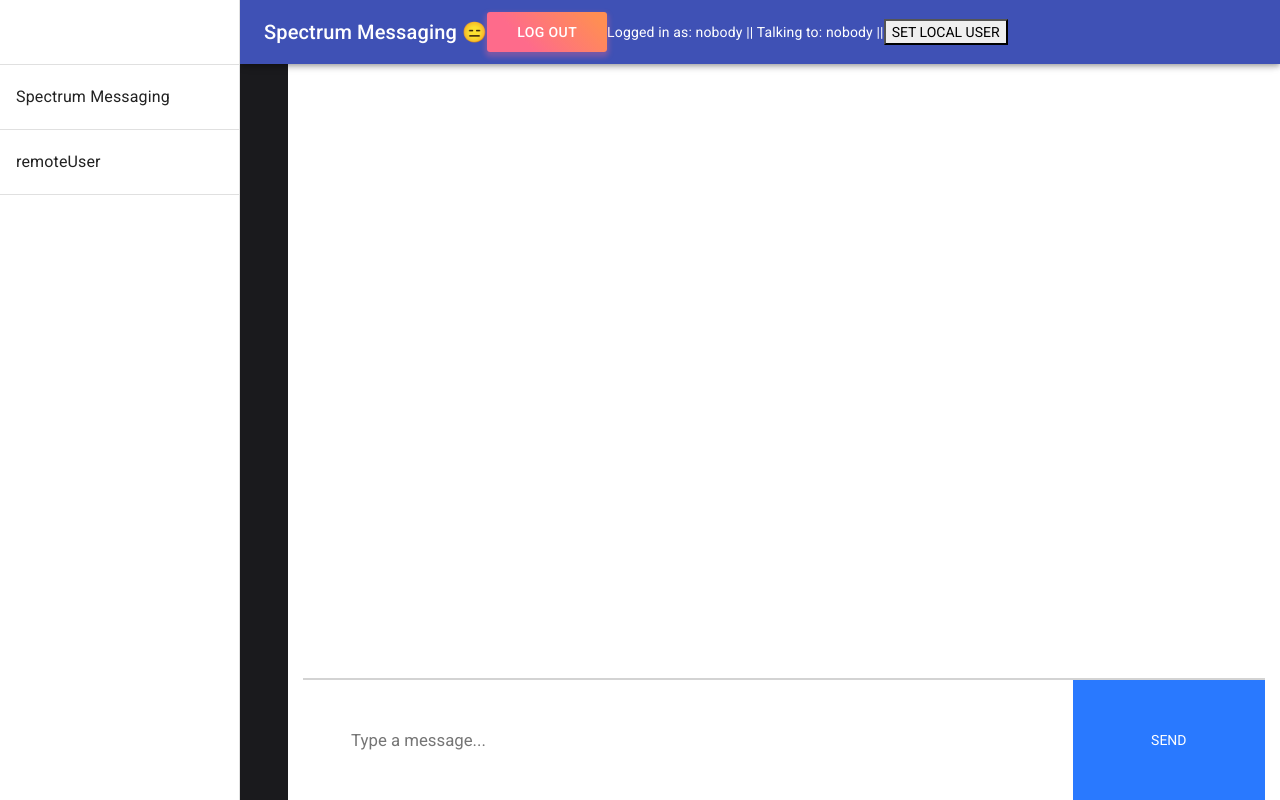
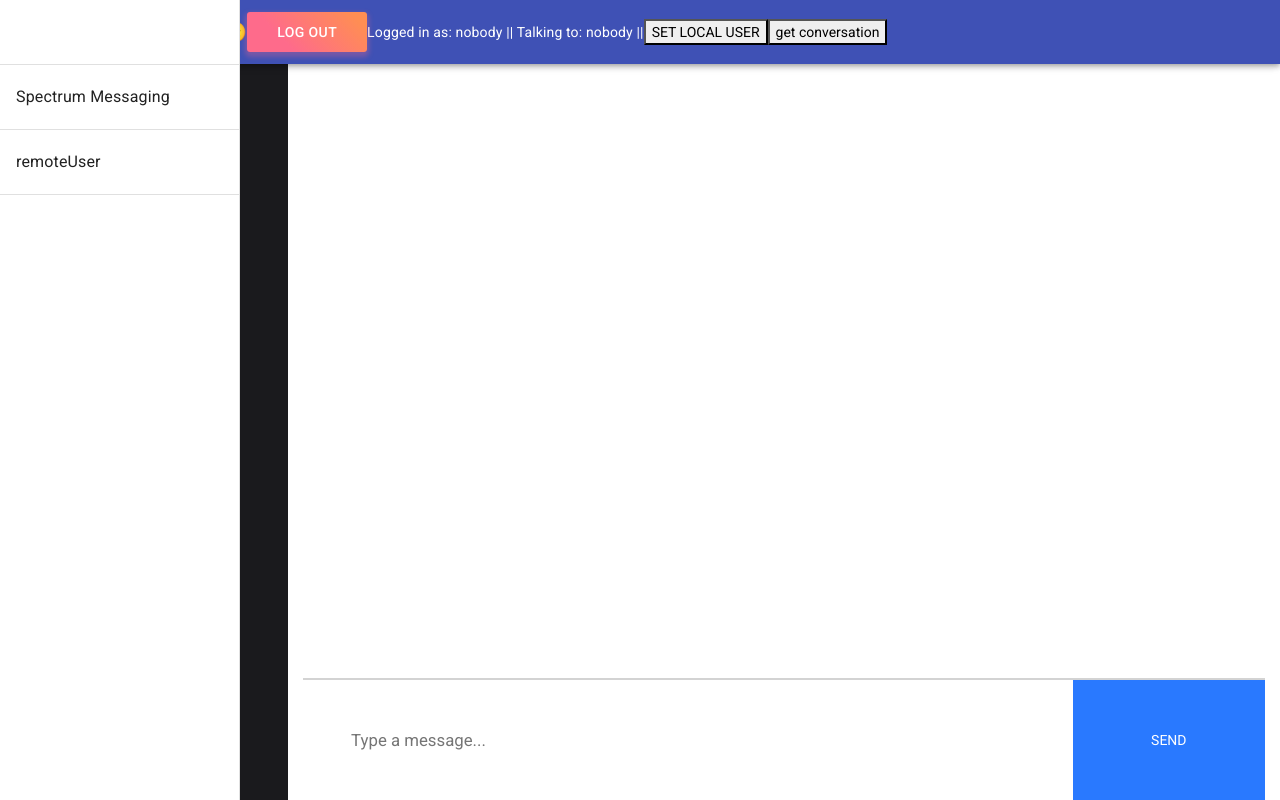
Before and after one commit to JMantis0/spectrum-messaging, a React (Create React App) app in the folder client/: page /chat in a window 1280 px wide. Built offline with nearby package versions, Linux system fonts and the light colour scheme; no server answers; a web font is replaced by a local one.

Commit message:
Created a new component SpectrumBar to make code more modular.  Included in SpectrumBar are the AppBar and Toolbar and it's buttons that appear above the chat box.

```diff
--- a/client/src/App.css
+++ b/client/src/App.css
@@ -23,10 +23,6 @@
   to { transform: rotate(360deg); }
 }
 
-.theLord {
-  width: 10vw;
-  height: 10 vh;
-}
 
 /* Grow from https://github.com/IanLunn/Hover/blob/master/css/hover.css*/
 .hvr-grow {
--- a/client/src/components/Chat/Chat.js
+++ b/client/src/components/Chat/Chat.js
@@ -45,12 +45,14 @@ const Chat = ({ userList, setUserList, user, isAuthenticated, isLoading }) => {
   }
 
   function getConversation() {
-
     if (localUser && remoteUser) {
-      console.log(`Sending GET request to server on route /crud/getConversation/${localUser}/${remoteUser}`)
+      console.log(
+        `Sending GET request to server on route /crud/getConversation/${localUser}/${remoteUser}`
+      );
       axios
         .get(`/crud/getConversation/${localUser}/${remoteUser}`)
         .then((conversationObject) => {
+          console.log("Response from server: ", conversationObject);
           setConversation(conversationObject.data);
         })
         .catch((err) => {
@@ -106,6 +108,7 @@ const Chat = ({ userList, setUserList, user, isAuthenticated, isLoading }) => {
   return (
     <div className="outerContainer">
       <Side
+        getConversation={getConversation}
         setLocalUser={setLocalUser}
         localUser={localUser}
         remoteUser={remoteUser}
--- a/client/src/components/Conversation/Conversation.js
+++ b/client/src/components/Conversation/Conversation.js
@@ -2,17 +2,19 @@ import React, { useEffect, useState } from "react";
 import axios from "axios";
 
 //  I want this component to know the two users, and have all the messages between them.
-const Conversation = ({
-  conversation
-}) => {
+const Conversation = ({ conversation }) => {
   useEffect(() => {
     console.log("inside useEffect Conversation.js");
     //set conversation state
   }, [conversation]);
   return (
-    <div>
+    <div id="conversation">
       {conversation.map((message) => {
-        return <div>{message.body} {message.createdAt}</div>;
+        return (
+          <div id={`message${message.id}`} key={message.id}>
+            {message.body} {message.createdAt}
+          </div>
+        );
       })}
     </div>
   );
--- a/client/src/components/ResponsiveDrawer/Side.js
+++ b/client/src/components/ResponsiveDrawer/Side.js
@@ -1,16 +1,10 @@
 import React from "react";
-import AppBar from "@material-ui/core/AppBar";
-import Button from "@material-ui/core/Button";
 import Drawer from "@material-ui/core/Drawer";
 import Hidden from "@material-ui/core/Hidden";
-import IconButton from "@material-ui/core/IconButton";
-import MenuIcon from "@material-ui/icons/Menu";
-import Toolbar from "@material-ui/core/Toolbar";
-import Typography from "@material-ui/core/Typography";
 import { makeStyles, useTheme } from "@material-ui/core/styles";
-import LogoutButton from "../LogoutButton/LogoutButton";
 
 import ResponsiveDrawer from "./ResponsiveDrawer";
+import SpectrumBar from "../SpectrumBar/SpectrumBar";
 
 const drawerWidth = 240;
 
@@ -24,20 +18,8 @@ const useStyles = makeStyles((theme) => ({
       flexShrink: 0,
     },
   },
-  appBar: {
-    [theme.breakpoints.up("sm")]: {
-      width: `calc(100% - ${drawerWidth}px)`,
-      marginLeft: drawerWidth,
-    },
-  },
-  menuButton: {
-    marginRight: theme.spacing(2),
-    [theme.breakpoints.up("sm")]: {
-      display: "none",
-    },
-  },
   // necessary for content to be below app bar
-
+  toolbar: theme.mixins.toolbar,
   drawerPaper: {
     width: drawerWidth,
   },
@@ -52,6 +34,7 @@ function getConversationWithUser(user) {
 }
 
 function Side({
+  getConversation,
   setLocalUser,
   localUser,
   remoteUser,
@@ -76,36 +59,14 @@ function Side({
 
   return (
     <div className={classes.root}>
-      <AppBar position="fixed" className={classes.appBar}>
-        <Toolbar>
-          <IconButton
-            color="inherit"
-            aria-label="open drawer"
-            edge="start"
-            onClick={handleDrawerToggle}
-            className={classes.menuButton}
-          >
-            <MenuIcon />
-          </IconButton>
-          <Typography variant="h6" noWrap>
-            Spectrum Messaging{" "}
-            <span role="img" aria-label="spectrum-emoji">
-              😑
-            </span>
-          </Typography>
-          <LogoutButton />
-          {localUser ? `||  Logged in as: ${localUser}  || ` : "  Logged in as: nobody  ||"}
-          {remoteUser ? `||  Talking to: ${remoteUser}  || ` : "  Talking to: nobody  ||"}
-          <button
-            onClick={() => {
-              console.log("setting localUser");
-              setLocalUser("localUser");
-            }}
-          >
-            SET LOCAL USER
-          </button>
-        </Toolbar>
-      </AppBar>
+      <SpectrumBar
+        localUser={localUser}
+        remoteUser={remoteUser}
+        setLocalUser={setLocalUser}
+        getConversation={getConversation}
+        mobileOpen={mobileOpen}
+        setMobileOpen={setMobileOpen}
+      />
       <nav className={classes.drawer} aria-label="mailbox folders">
         {/* The implementation can be swapped with js to avoid SEO duplication of links. */}
         <Hidden smUp implementation="css">
--- /dev/null
+++ b/client/src/components/SpectrumBar/SpectrumBar.js
@@ -0,0 +1,75 @@
+import React, { useState } from "react";
+import AppBar from "@material-ui/core/AppBar";
+import Button from "@material-ui/core/Button";
+import IconButton from "@material-ui/core/IconButton";
+import Toolbar from "@material-ui/core/Toolbar";
+import Typography from "@material-ui/core/Typography";
+import LogoutButton from "../LogoutButton/LogoutButton";
+import MenuIcon from "@material-ui/icons/Menu";
+
+import { makeStyles, useTheme } from "@material-ui/core/styles";
+
+const drawerWidth = 240;
+
+const useStyles = makeStyles((theme) => ({
+
+  menuButton: {
+    marginRight: theme.spacing(2),
+    [theme.breakpoints.up("sm")]: {
+      display: "none",
+    },
+  },
+}));
+
+const SpectrumBar = ({
+  localUser,
+  remoteUser,
+  setLocalUser,
+  getConversation,
+  mobileOpen,
+  setMobileOpen,
+}) => {
+  const classes = useStyles();
+  const handleDrawerToggle = () => {
+    setMobileOpen(!mobileOpen);
+  };
+  return (
+    <AppBar position="fixed" className={classes.appBar}>
+      <Toolbar>
+        <IconButton
+          color="inherit"
+          aria-label="open drawer"
+          edge="start"
+          onClick={handleDrawerToggle}
+          className={classes.menuButton}
+        >
+          <MenuIcon />
+        </IconButton>
+        <Typography variant="h6" noWrap>
+          Spectrum Messaging{" "}
+          <span role="img" aria-label="spectrum-emoji">
+            😑
+          </span>
+        </Typography>
+        <LogoutButton />
+        {localUser
+          ? `||  Logged in as: ${localUser}  || `
+          : "  Logged in as: nobody  ||"}
+        {remoteUser
+          ? `||  Talking to: ${remoteUser}  || `
+          : "  Talking to: nobody  ||"}
+        <button
+          onClick={() => {
+            console.log("setting localUser");
+            setLocalUser("localUser");
+          }}
+        >
+          SET LOCAL USER
+        </button>
+        <button onClick={getConversation}>get conversation</button>
+      </Toolbar>
+    </AppBar>
+  );
+};
+
+export default SpectrumBar;
```
